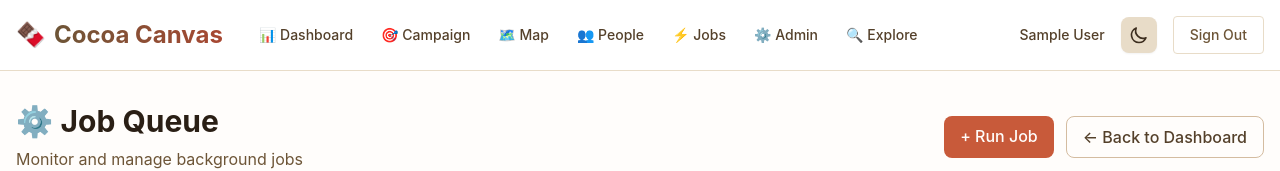
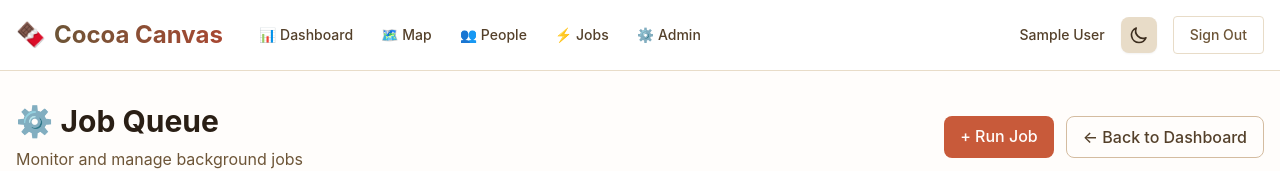
Before and after one commit to Spinnernicholas/cocoa-canvas, a Next.js app in the folder cocoa-canvas/: page /jobs in a window 1280 px wide. Shown: the top 171 px of the page. Built offline with nearby package versions, Linux system fonts and the light colour scheme; no server answers; sample sign-in values are in the browser's storage.

Commit message:
Remove Campaign and Explore from header nav

```diff
--- a/cocoa-canvas/components/Header.tsx
+++ b/cocoa-canvas/components/Header.tsx
@@ -53,12 +53,6 @@ export default function Header({ userName }: HeaderProps) {
               📊 Dashboard
             </Link>
             <Link
-              href="/campaign"
-              className="px-3 py-2 text-sm font-medium text-cocoa-700 dark:text-cocoa-300 hover:text-cocoa-900 dark:hover:text-cinnamon-300 hover:bg-cocoa-50 dark:hover:bg-cocoa-700 rounded-lg transition-colors"
-            >
-              🎯 Campaign
-            </Link>
-            <Link
               href="/campaign/map"
               className="px-3 py-2 text-sm font-medium text-cocoa-700 dark:text-cocoa-300 hover:text-cocoa-900 dark:hover:text-cinnamon-300 hover:bg-cocoa-50 dark:hover:bg-cocoa-700 rounded-lg transition-colors"
             >
@@ -82,12 +76,6 @@ export default function Header({ userName }: HeaderProps) {
             >
               ⚙️ Admin
             </Link>
-            <Link
-              href="/gis/explorer"
-              className="px-3 py-2 text-sm font-medium text-cocoa-700 dark:text-cocoa-300 hover:text-cocoa-900 dark:hover:text-cinnamon-300 hover:bg-cocoa-50 dark:hover:bg-cocoa-700 rounded-lg transition-colors"
-            >
-              🔍 Explore
-            </Link>
           </nav>
         </div>
         <div className="flex items-center gap-4">
```
